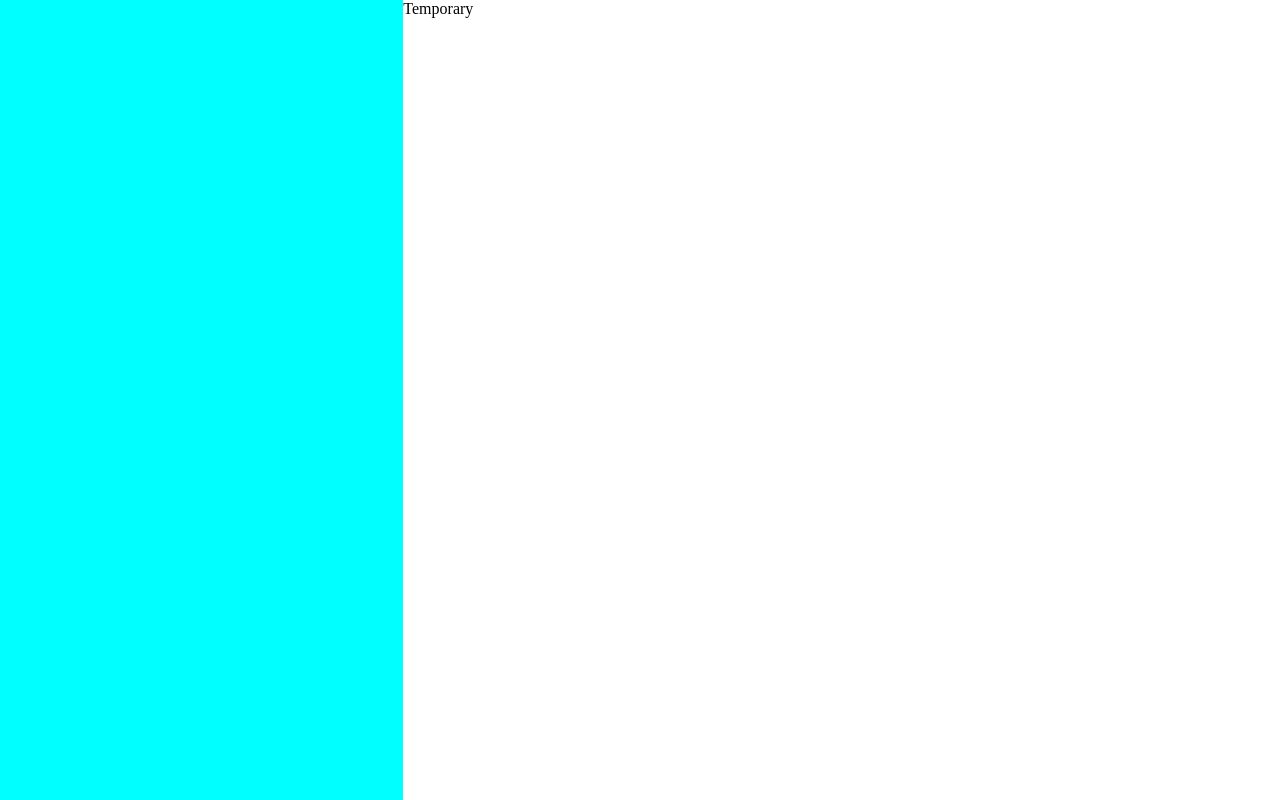
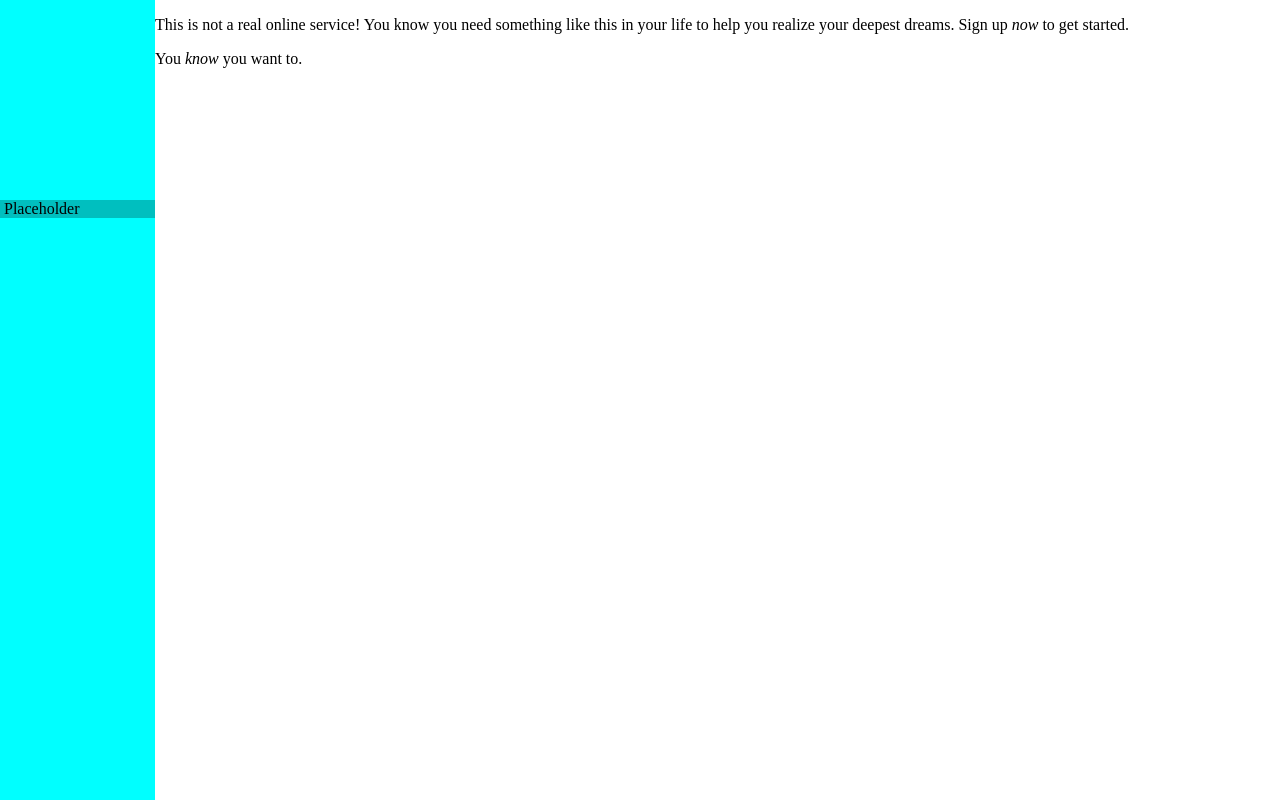
Before and after one commit to MichaelHalaj/Sign-Up-Form-TOP, a plain HTML site: page index.html in a window 1280 px wide. Drawn offline with Linux system fonts and the light colour scheme.

Commit message:
Add writing

```diff
--- a/index.html
+++ b/index.html
@@ -12,10 +12,19 @@
     <div class="logo-section">
         <div class="logo-background">
             <img src="" class="logo" alt="">
+            <span>Placeholder</span>
         </div>
     </div>
     <div class="form-section">
-        <div>Temporary</div>
+        <div class="top-description">
+            <p class="description">
+                This is not a real online service! You know you need something like this
+                in your life to help you realize your deepest dreams. Sign up <em>now</em>
+                to get started.
+            </p>
+            <p>You <em>know</em> you want to.</p>
+        </div>
+
     </div>
 </body>
 </html>
--- a/styles.css
+++ b/styles.css
@@ -1,5 +1,6 @@
 body{
     display: flex;
+    /*flex-wrap: wrap;*/
     margin: 0;
 
 }
@@ -16,9 +17,15 @@ body{
    height: 100vh;
     position: relative;
     flex-grow: 1;
-    flex-shrink: 1;
+    flex-shrink: 0;
+    flex-basis: 1;
+}
+.logo-background{
+    background-color: rgba(0,0,0,0.25);
+    margin-top: 200px;
 }
 .form-section{
     flex-grow: 2;
     flex-shrink: 1;
+    flex-basis: 1;
 }
```
